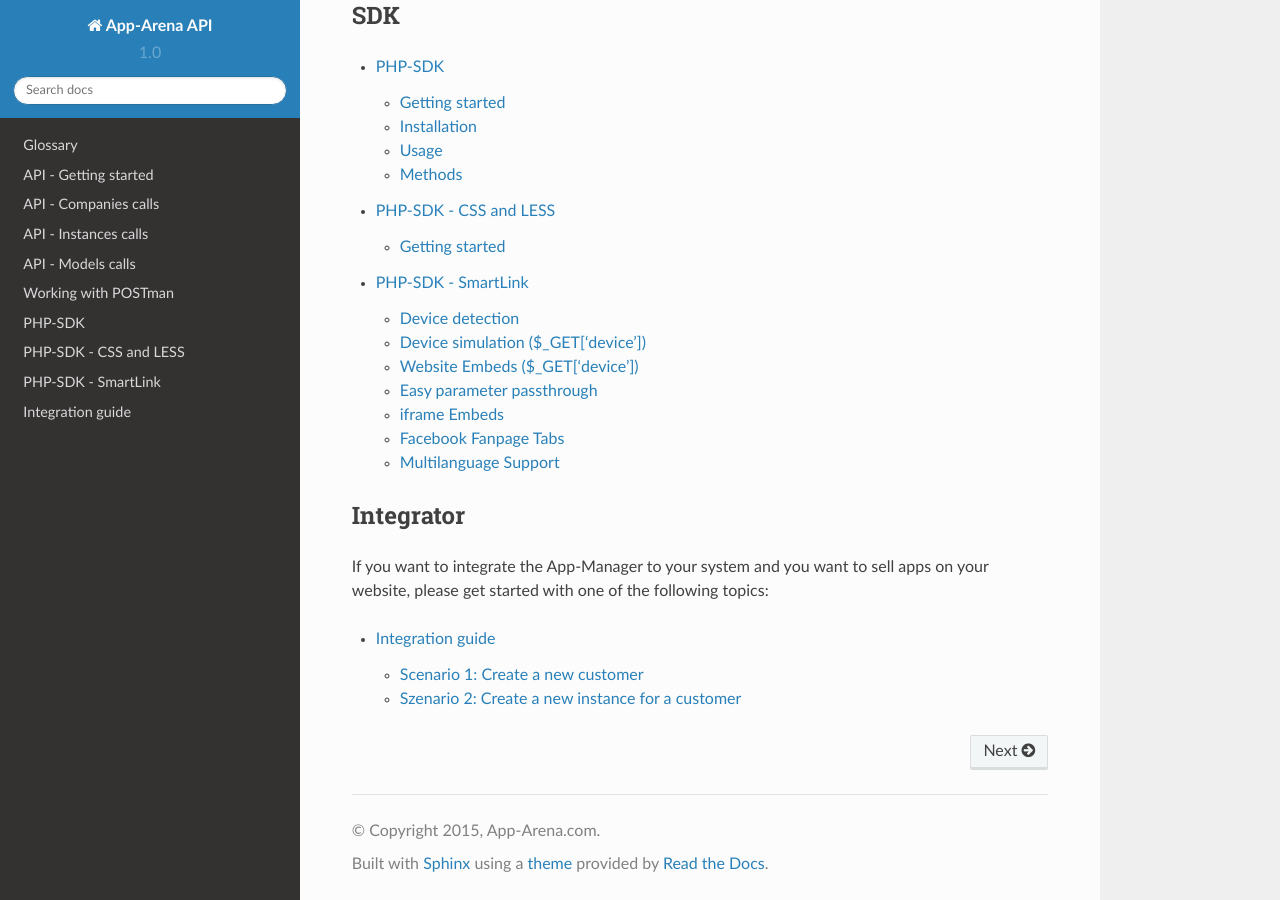
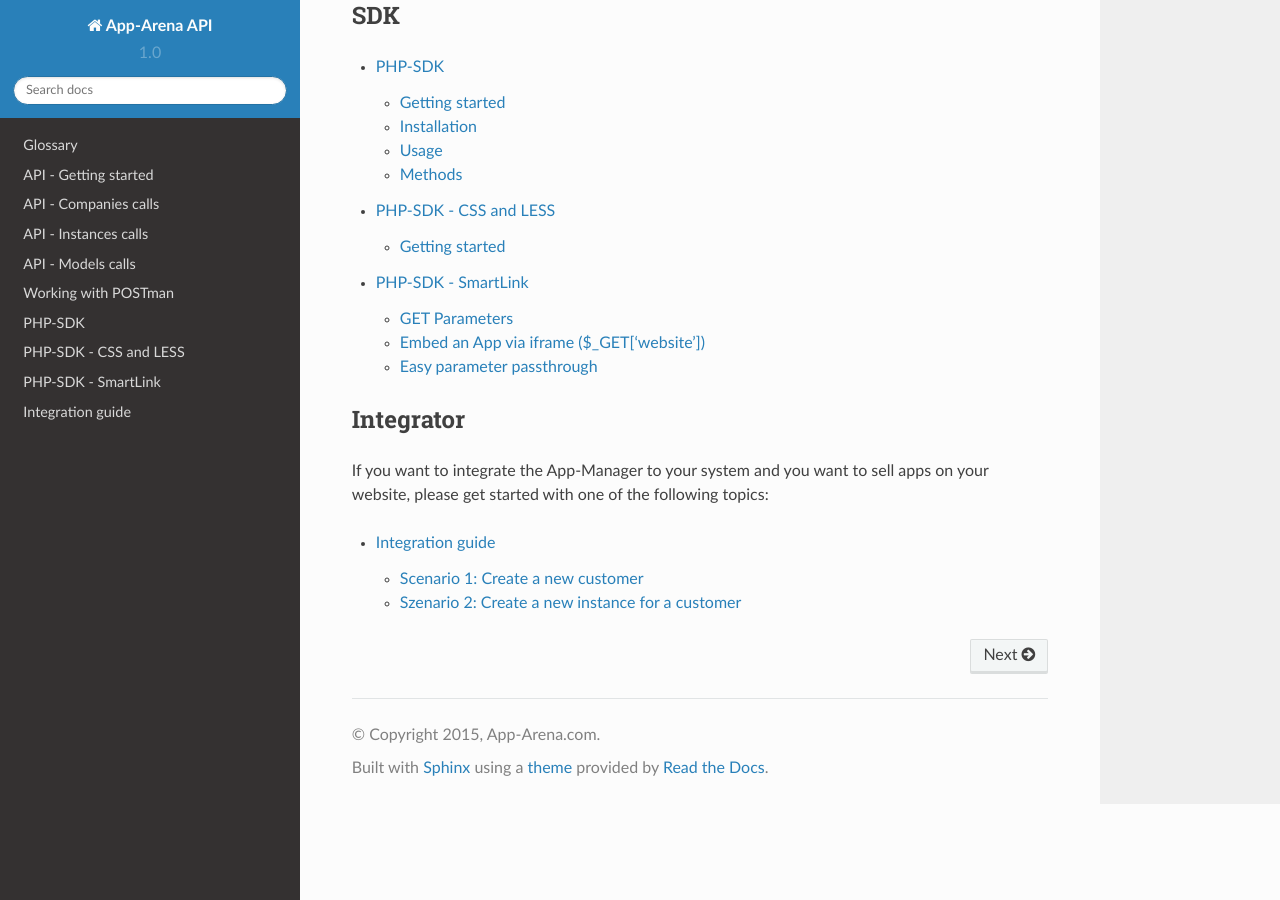
Before and after one commit to apparena/docs, a Sphinx documentation site: the page built from docs/index.rst, in a window 1280 px wide and 900 px high, scrolled down 1785 px. Built offline with Sphinx 7.4.7 and the Read the Docs theme 2.0.0, drawn with Linux system fonts in a browser that asks for light colours; some of the changed lines change nothing that is shown.

Commit message:
Update Smart-Link documentation

```diff
--- a/docs/sdk/php/190-smartlink.rst
+++ b/docs/sdk/php/190-smartlink.rst
@@ -7,38 +7,44 @@
 ``addParams(..)`` or by just adding your parameters as GET parameter to the "Smart-Link"-Url you will get, when calling
 ``getUrl()``.
 
-
-Device detection
-~~~~~~~~~~~~~~~~
-
-The users device will be detected, when the user is being redirected to your app target. So mobile and tablet devices
+The **users device will be detected**, when the user is being redirected to your app target. So mobile and tablet devices
 will never be redirected to a facebook page tab, as it is not possible for them to display them (No Support from Facebook).
 
-Device simulation ($_GET['device'])
-~~~~~~~~~~~~~~~~~~~~~~~~~~~~~~~~~~~
+GET Parameters
+~~~~~~~~~~~~~~
 
-To simulate a different device type (mobile, tablet or desktop), just add a ``device``-GET Parameter to your URL. The
-SmartLink will automatically use this device type then and respond with it. Allowed values are ``mobile``, ``tablet``
-and ``desktop``.
+The Smart-Link technology manages redirects for app users depending on their device, language and environment settings.
+The Smart-Link should be used for all sharing functionality in your app. It offers an easy way to generate sharing
+links and some ``GET``-Parameters to modify the Redirect-Behaviour.
 
-    ::
+.. note:: You can add all of the listed parameters to the SmartLink Url to modify the Redirect behaviour.
 
-        composer require app-arena/php-sdk
-        // Your request will be `https://www.my-web-app.com/?i_id=1234&device=mobile` from a desktop device
-        // Initialize the App-Manager
-        $am = new \AppManager\AppManager(
-           $m_id,
-           array(
-               "cache_dir" => ROOT_PATH . "/var/cache"
-           )
-        );
-        echo $am->getDeviceType(); // Output: mobile
-        $device = $am->getDevice();
-        echo $device['type']; // Output: mobile
++---------------+------------------------------------------------------------------+---------------------------------------------------------+
+| Parameter     | Description                                                      | Example                                                 |
++===============+==================================================================+=========================================================+
+| device        | To simulate a different device type (mobile, tablet or desktop), | Simulate the mobile view of an app:                     |
+|               | just add a ``device``-GET Parameter to your URL. The SmartLink   | ``https://www.my-web-app.com/?i_id=1234&device=mobile`` |
+|               | will automatically use this device type then and respond with it.|                                                         |
+|               | Allowed values are ``mobile``, ``tablet`` and ``desktop``.       |                                                         |
++---------------+------------------------------------------------------------------+---------------------------------------------------------+
+| website       | If your app is being embedded in a website via iframe, you       | Redirect the user to a certain website the              |
+|               | should add a GET-Parameter called ``website`` containing the URL | iframe with your app is embedded in e.g.                |
+|               | the app is embedded in to your smartlink.php Url.                | https://www.app-arena.com/fotowettbewerb.html           |
+|               | Your users will then be redirected the Website Url and not       | The SmartLink is:                                       |
+|               | directly to your app.                                            | ``https://stage.fotowettbewerb.co/?i_id=9713&website=https%3A%2F%2Fwww.app-arena.com%2Ffotowettbewerb.html`` |
+|               | This will keep  traffic up on your website. :-)                  |                                                         |
++---------------+------------------------------------------------------------------+---------------------------------------------------------+
+| fb_page_id    | Submit this parameter to redirect to this Facebook fanpage Tab   |                                                         |
+|               | your app is embedded in. You can use this to have the same app   |                                                         |
+|               | installed on several fanpages and to control the redirects       |                                                         |
++---------------+------------------------------------------------------------------+---------------------------------------------------------+
+| lang          | The language parameter controls the used language of the app     | Show your app in french:                                |
+|               |                                                                  | ``https://www.my-web-app.com/?i_id=1234&lang=fr_FR``    |
++---------------+------------------------------------------------------------------+---------------------------------------------------------+
 
 
-Website Embeds ($_GET['device'])
-~~~~~~~~~~~~~~~~~~~~~~~~~~~~~~~~
+Embed an App via iframe ($_GET['website'])
+~~~~~~~~~~~~~~~~~~~~~~~~~~~~~~~~~~~~~~~~~~
 
 .. warning:: Safari is blocking third-party cookies within iframes! You need to assure that users visiting your app
              will be redirected via SmartLink to your application, so the SmartLink can set a cookie as first-party.
@@ -47,10 +53,15 @@
 
 If your app is being embedded in a website via iframe, you should add a GET-Parameter called ``website`` containing the URL
 the app is embedded in to your smartlink.php Url. Your users will then be redirected the Website Url and not directly to
-your app. Like this you can keep your traffic up on the website. :-)
+your app. This will keep  traffic up on your website. :-)
 
 Use the ``website``-GET Parameter for your iframe-Source is the easiest way to keep your visitors on the website. The
 App-Manager SDK automatically detects ``website``-GET Parameters and set them to a cookie.
+
+Here is an example to embed a photocontest-app to the website ``https://www.app-arena.com/fotowettbewerb.html`` ::
+
+    <iframe src="https://stage.fotowettbewerb.co/?i_id=9713&website=https%3A%2F%2Fwww.app-arena.com%2Ffotowettbewerb.html"
+    width="100%" height="1200" frameBorder="0"></iframe>
 
 
 Easy parameter passthrough
@@ -64,32 +75,3 @@
 
 So you don't have to care about that... Pass GET parameters to your smartlink.php file and expect them in your app
 target file. :-)
-
-The Smart-Link technology manages redirects for app users depending on their device, language and environment settings.
-The Smart-Link should be used for all sharing functionality in your app. It offers an easy way to generate sharing
-links.
-
-Here are some use-cases:
-
-
-iframe Embeds
-~~~~~~~~~~~~~
-
-A user uses your app, which is embedded in a website via iframe. He invites a friend via Facebook Share Dialog.
-The sharing dialog uses the SmartLink. The invited user will be redirected to the webseite your app is embedded in and
-not directly to your App Url.
-
-
-Facebook Fanpage Tabs
-~~~~~~~~~~~~~~~~~~~~~
-
-A user uses you app on a Facebook Fanpage Tab. He shares the App on his timeline using the Facebook Share Dialog.
-A friend sees this post in his facebook native app (e.g. mobile iOS or Android App) and clicks on it. This user will
-be redirected to the mobile version of the app, as Facebook Fanpage Tabs are not available for mobile devices.
-
-
-Multilanguage Support
-~~~~~~~~~~~~~~~~~~~~~
-
-The default language for your app is english, but you offer more languages to your users. One user switches the language
-to german. Then he invites a friend. The friend clicks on the invitation link and will see the app as well in german.
```
